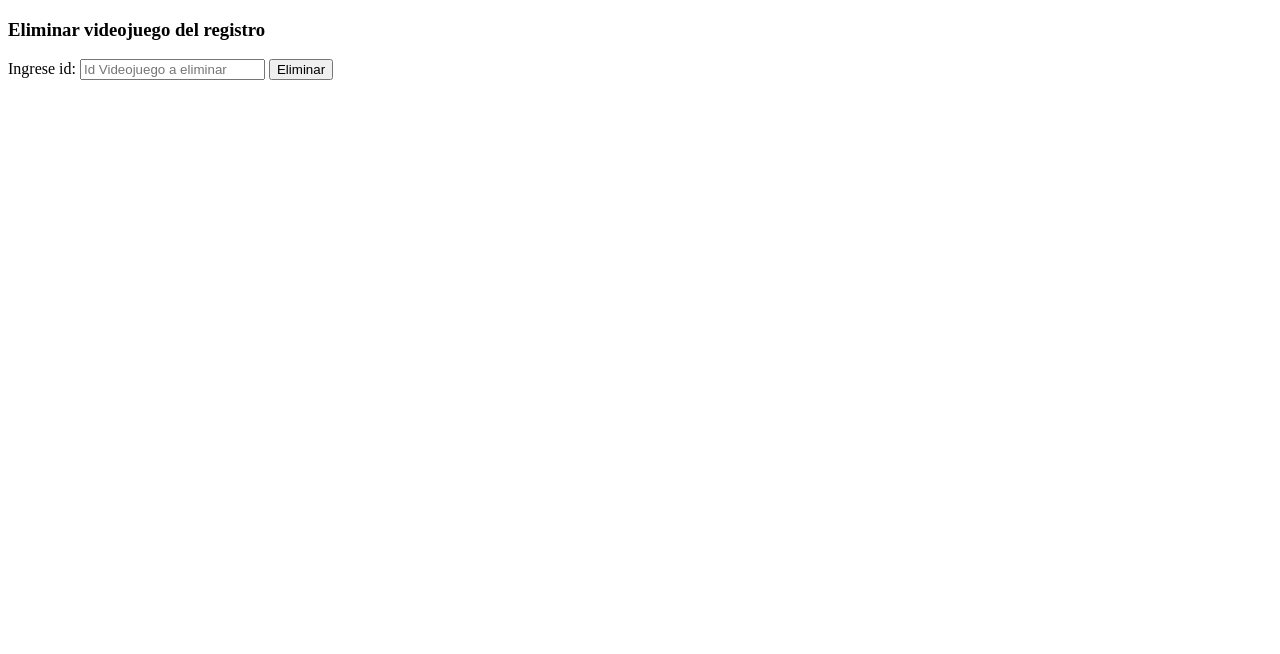
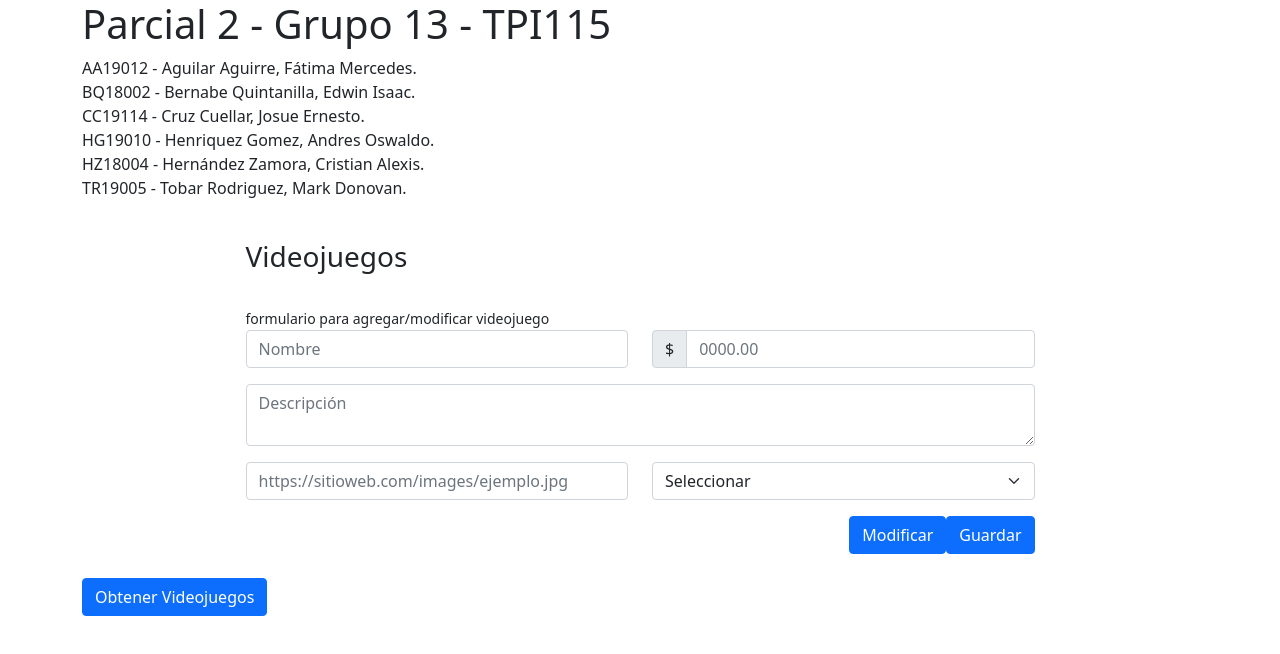
Before and after one commit to Bizaarkq/GRUPO13PARCIAL2TPI, a plain HTML site: page appGrupo13/index.html in a window 1280 px wide. Drawn offline with nearby package versions, Linux system fonts and the light colour scheme.

Commit message:
HTML BASE

```diff
--- a/appGrupo13/index.html
+++ b/appGrupo13/index.html
@@ -4,11 +4,89 @@
     <meta charset="UTF-8">
     <meta http-equiv="X-UA-Compatible" content="IE=edge">
     <meta name="viewport" content="width=device-width, initial-scale=1.0">
-    <title>Document</title>
+    <title>Parcial2Grupo13</title>
+    <link href="https://cdn.jsdelivr.net/npm/bootstrap@5.1.3/dist/css/bootstrap.min.css" rel="stylesheet">
 </head>
 <body>
 
+    <div class="container">
+        <h1>Parcial 2 - Grupo 13 - TPI115</h1>
+        <p>AA19012 - Aguilar Aguirre, Fátima Mercedes.
+        <br>BQ18002 - Bernabe Quintanilla, Edwin Isaac.
+        <br>CC19114 - Cruz Cuellar, Josue Ernesto.
+        <br>HG19010 - Henriquez Gomez, Andres Oswaldo.
+        <br>HZ18004 - Hernández Zamora, Cristian Alexis.
+        <br>TR19005 - Tobar Rodriguez, Mark Donovan.
+        </p>
+        <div class="container p-4 w-75">
+            <h3>Videojuegos</h3>
+            <br>
+            <small>formulario para agregar/modificar videojuego</small>
+			<div class="row">
+				<div class="input-group mb-3 col">
+					<input type="text" class="form-control" placeholder="Nombre" id="p_nombre">
+				</div>
+				<div class="input-group mb-3 col">
+					<span class="input-group-text">$</span>
+					<input type="text" class="form-control" placeholder="0000.00" id="p_precio">
+				</div>
+			</div>
+			<div class="row">
+				<div class="input-group mb-3 col">
+					<textarea class="form-control" placeholder="Descripción" id="p_desc"></textarea>
+				</div>
+			</div>
+			<div class="row">
+				<div class="input-group mb-3 col">
+					<input type="text" class="form-control" placeholder="https://sitioweb.com/images/ejemplo.jpg" id="p_image">
+				</div>
+				<div class="input-group mb-3 col">
+					<select class="form-select" id="p_cat">
+						<option selected>Seleccionar</option>
+						<option value="accion">Acción</option>
+						<option value="estrategia">Estrategia</option>
+						<option value="deporte">Deporte</option>
+						<option value="carreras">Carreras</option>
+					</select>
+				</div>
+			</div>
+			<div class="d-flex justify-content-end">
+                <button class="btn btn-primary" onclick="modVideojuego()">Modificar</button>
+				<button class="btn btn-primary" onclick="guardarVideojuego()">Guardar</button>
+			</div>
+		</div>
+        <p><button class="btn btn-primary" onclick="obtenerVideojuegos();this.style.display='none';">Obtener Videojuegos</button></p>
+		<div id="listado" style="display:none;">
+			<form name="filtrogames" id="filtrogames">
+				Seleccione Categorias
+				<input type="checkbox" id="c1" value="c1" checked>Acción
+				<input type="checkbox" id="c2" value="c2" checked>Estrategia
+				<input type="checkbox" id="c3" value="c3" checked>Deporte
+				<input type="checkbox" id="c4" value="c4" checked>Carreras
+				<ol>
+					<li>Click en la imagen para Acercamiento</li>
+					<li>Click en título para ordenar Asc o Desc</li>
+				</ol>
+				<table class="table table-hover table-bordered border-secondary align-middle" id="tabla" border="1">
+					<thead class="table-dark text-center">
+						<tr>
+							<th>id</th>
+							<th>Portada</th>
+							<th>Nombre</th>
+							<th>Autor</th>
+                            <th>Categoría</th>
+							<th>Descripción</th>
+                            <th colspan="2">Acciones</th>
+						</tr>
+					</thead>
+					<tbody id="tbody"></tbody>
+				</table>
+			</form>
+		</div>
+    </div>
+
     <!--Eliminar Item de Videojuego-->
+    <!--
     <div id="eliminar" >
         <h3>Eliminar videojuego del registro</h3>
         <form>
@@ -17,6 +95,7 @@
             <input type="button" class="boton" value="Eliminar" onclick="deleteVideojuego()"/>
         </form>
     </div>
+    -->
     <script src="/appGrupo13/js/main.js"></script>
 </body>
 </html>
```
